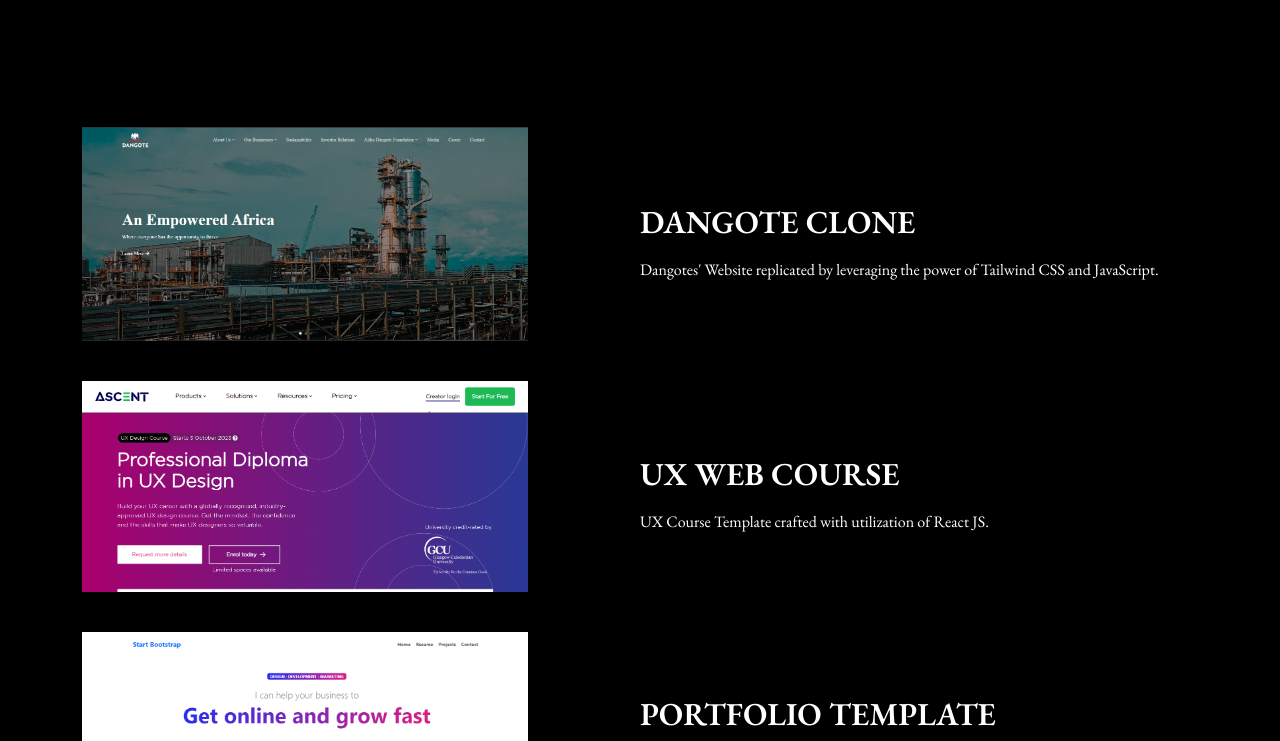
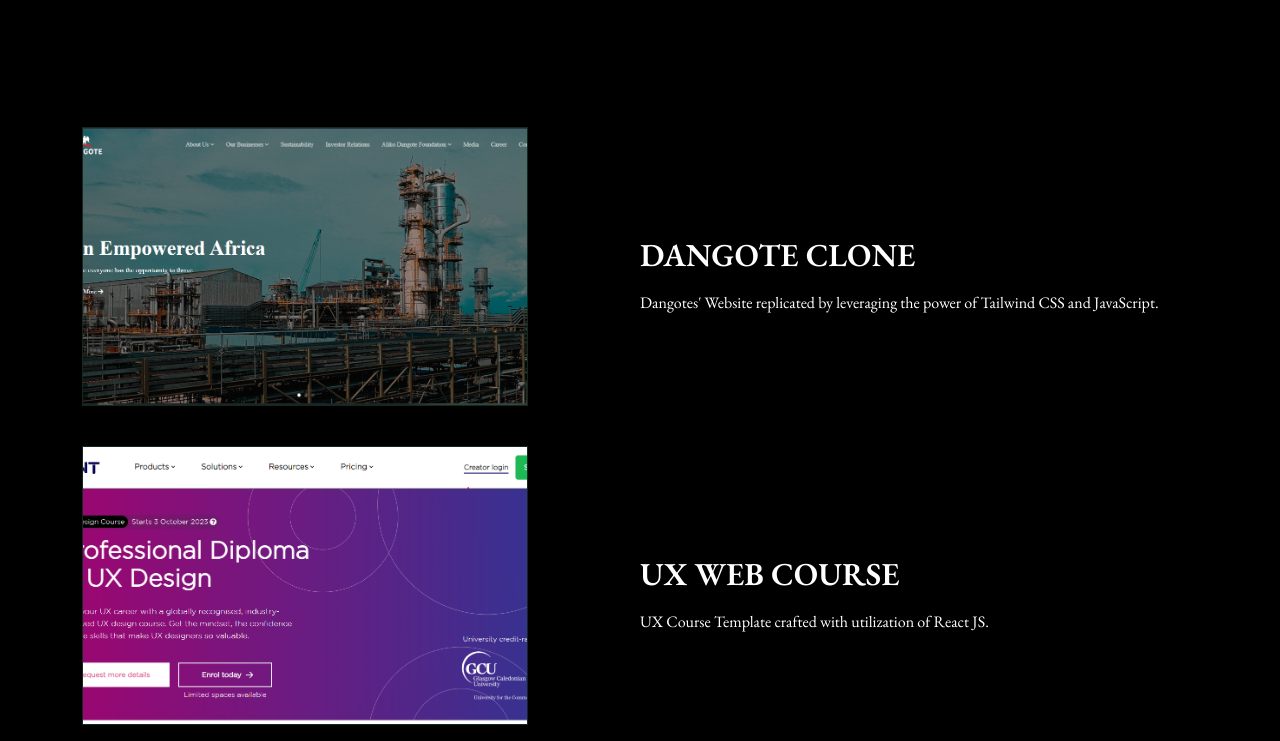
Before and after one commit to Wahab019/Vite-Portfolio, a React (Vite) app: page / in a window 1280 px wide. Shown: the part 4724-5465 px from the top of the page. Built offline with nearby package versions, Linux system fonts and the light colour scheme.

Commit message:
Update App styles

```diff
--- a/src/App.css
+++ b/src/App.css
@@ -145,14 +145,18 @@
 .test-image{
     width: 100%;
     height: 100%;
+    aspect-ratio: 16 / 10;
+    object-fit: cover;
+    display: block;
+    border: 1px solid rgba(85, 230, 165, 0.18);
 }
 
 .overlay{
     opacity: 0;
     transition: opacity 0.4s ease-in-out;
-    cursor: pointer;
+    cursor: default;
     padding: 0 15%;
-    background-color: rgba(0, 0, 0, 0.5);
+    background-color: rgba(2, 5, 10, 0.78);
     display: flex;
     justify-content: space-evenly;
     align-items: center;
@@ -174,7 +178,12 @@
     color: white;
 }
 
-.holder:hover .overlay{
+.holder{
+    overflow: hidden;
+}
+
+.holder:hover .overlay,
+.holder:focus-within .overlay{
     opacity: 0.8;
 }
 
@@ -206,6 +215,12 @@
     visibility: visible;
 }
 
+.overlay-icon a{
+    display: inline-flex;
+    align-items: center;
+    justify-content: center;
+}
+
 #progress {
   position: fixed;
   bottom: 30px;
@@ -219,6 +234,8 @@
   cursor: pointer;
   transform: translateY(0);
   transition: all 200ms linear;
+  border: 0;
+  z-index: 50;
 }
 
 #progress-value {
@@ -231,3 +248,18 @@
   place-items: center;
   font-size: 20px;
 }
+
+@media (max-width: 767px){
+    .holder{
+        width: 100% !important;
+        margin-right: 0 !important;
+    }
+
+    .content1{
+        left: 38%;
+    }
+
+    .content2{
+        right: 18%;
+    }
+}
```
